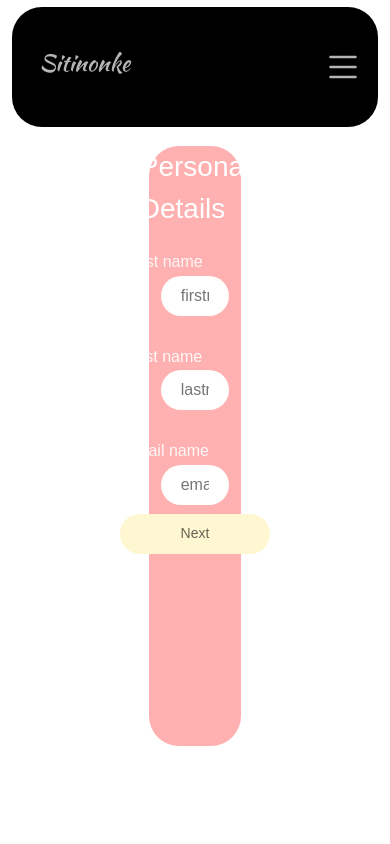
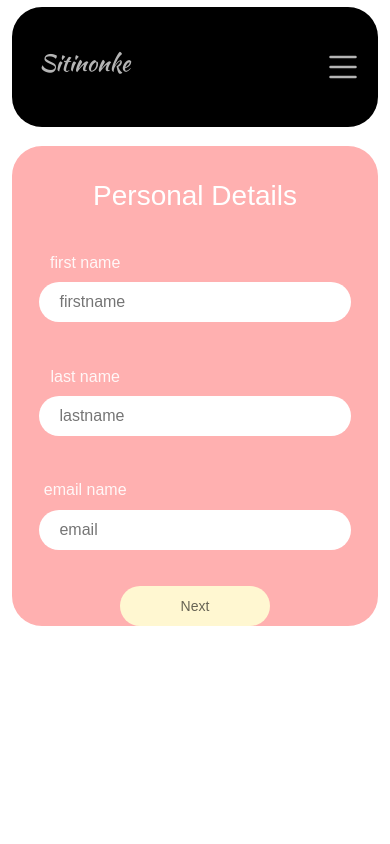
Before and after one commit to siyabongasamkelo/npo, a React (Create React App) app in the folder client/organization/: page /donate in a window 390 px wide. Shown: the top 844 px of the page. Built offline with nearby package versions, Linux system fonts and the light colour scheme; a web font is replaced by a local one.

Commit message:
adjusted donation form to be responsive on all devices

```diff
--- a/client/organization/src/components/DonationForm.styled.js
+++ b/client/organization/src/components/DonationForm.styled.js
@@ -1,12 +1,12 @@
 import styled from "styled-components";
 
 export const DonationFormWrapper = styled.form`
-  height: 600px;
-  width: 25%;
-  margin-top: 5%;
+  height: 60%;
+  width: 30%;
   border-radius: 30px;
   background-color: #ffb0b0;
   font-family: "Afacad Flux", sans-serif;
+  margin-top: 5%;
 
   display: flex;
   flex-direction: column;
@@ -15,10 +15,10 @@ export const DonationFormWrapper = styled.form`
   p {
     font-size: 28px;
     color: rgba(255, 255, 255, 1);
+    margin-top: 8%;
   }
 
   label {
-    /* color: rgba(0, 0, 0, 0.8); */
     color: rgba(255, 255, 255, 0.9);
     margin-left: -60%;
     margin-top: 5%;
@@ -26,7 +26,7 @@ export const DonationFormWrapper = styled.form`
 
   input {
     height: 10px;
-    width: 75%;
+    width: 85%;
     border: none;
     border-radius: 50px;
     margin-top: 2%;
@@ -37,4 +37,34 @@ export const DonationFormWrapper = styled.form`
     margin-top: 10%;
     color: rgba(0, 0, 0, 0.6);
   }
+
+  @media only screen and (max-width: 600px) {
+    width: 100%;
+    height: 65%;
+  }
+  @media only screen and (min-width: 768px) {
+    width: 75%;
+    height: 75%;
+
+    input {
+      height: 60px;
+      font-size: 18px;
+    }
+
+    label {
+      font-size: 22px;
+    }
+  }
+  @media only screen and (min-width: 992px) {
+    width: 30%;
+    height: 60%;
+    input {
+      height: 40px;
+      font-size: 18px;
+    }
+
+    label {
+      font-size: 18px;
+    }
+  }
 `;
```
